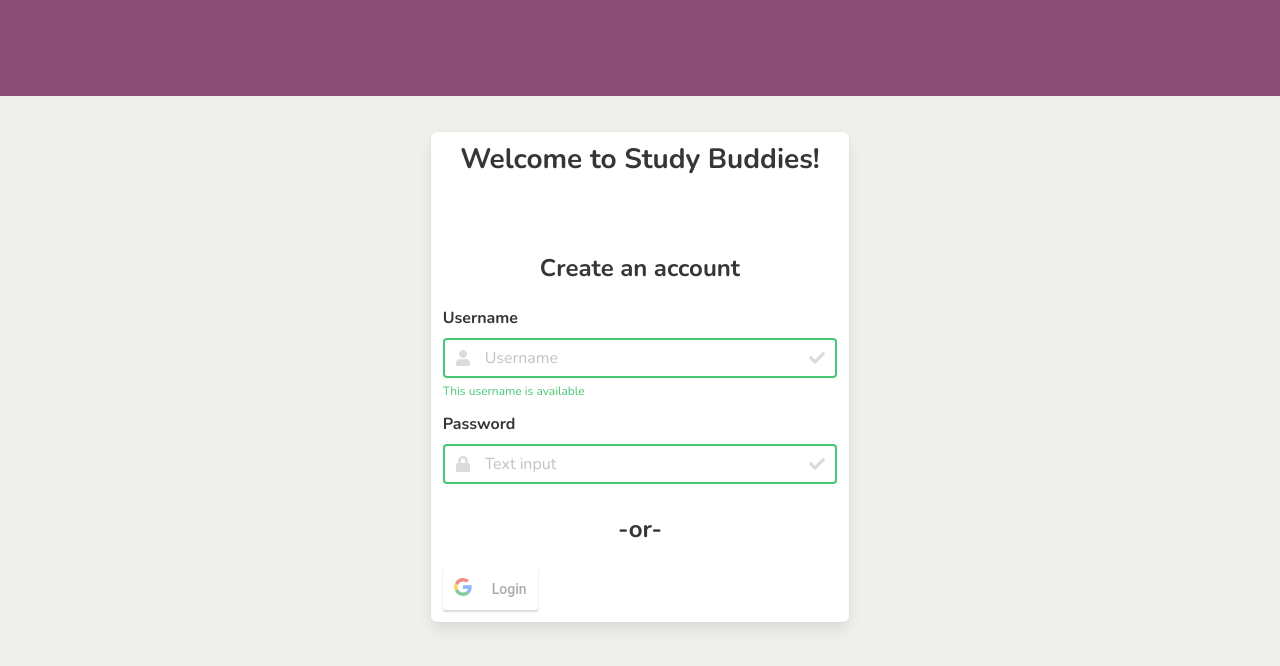
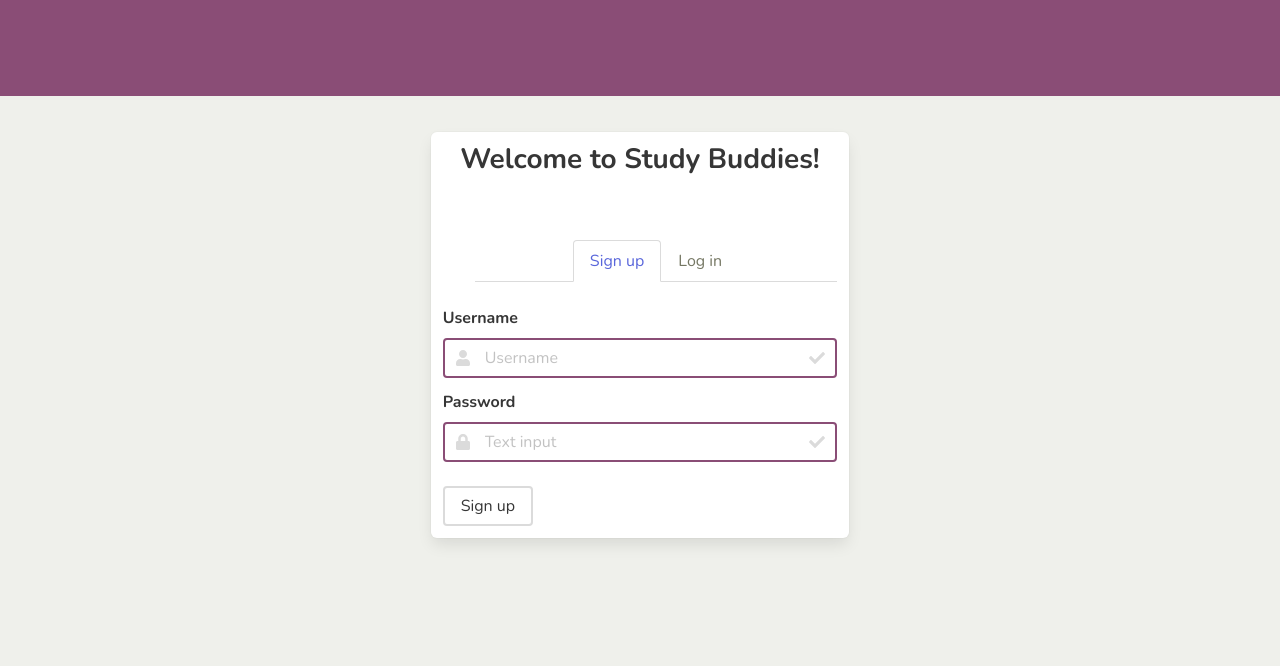
Before and after one commit to comp426final/StudyBuddiesFrontEnd, a React (Create React App) app: page / in a window 1280 px wide. Shown: the top 666 px of the page. Built offline with nearby package versions, Linux system fonts and the light colour scheme.

Commit message:
Landing Page updates

```diff
--- a/package.json
+++ b/package.json
@@ -4,6 +4,7 @@
   "private": true,
   "dependencies": {
     "@fortawesome/fontawesome-svg-core": "^1.2.25",
+    "@fortawesome/free-brands-svg-icons": "^5.11.2",
     "@fortawesome/free-solid-svg-icons": "^5.11.2",
     "@fortawesome/react-fontawesome": "^0.1.7",
     "axios": "^0.19.0",
--- a/sass/styles.scss
+++ b/sass/styles.scss
@@ -6,7 +6,7 @@
 
 // Set your brand colors
 $purple: #8A4D76;
-$pink: #FA7C91;
+$pink: rgb(89, 102, 219);
 $brown: #757763;
 $beige-light: #D0D1CD;
 $beige-lighter: #EFF0EB;
--- a/src/App.js
+++ b/src/App.js
@@ -10,6 +10,7 @@ import LandingPage from "./components/LandingPage";
 
 function App() {
   const [loggedIn, setLoggedIn] = useState(false);
+  const [googleUser, setGoogleUser] = useState(false);
   const [currentUser, setUser] = useState([]);
   const [currentClass, setClass] = useState("");
   const [loading, setLoading] = useState(false);
@@ -116,6 +117,7 @@ function App() {
       setLoading={setLoading}
       setUser={setUser}
       setClass={setClass}
+      setGoogleUser={setGoogleUser}
       currentUser={currentUser}
       />
     </React.Fragment>  )
--- a/src/components/LandingPage.js
+++ b/src/components/LandingPage.js
@@ -3,43 +3,54 @@ import React, { useState, useEffect } from "react";
 import { GoogleLogin } from "react-google-login";
 import axios from "axios";
 
-
 // import {axios} from "axios";
 
 function LandingPage(props) {
-
-  const [validPass, setValidPass] = useState(true);
-  const [validUser, setValidUser] = useState(true);
+  const [validPass, setValidPass] = useState("info");
+  const [validUser, setValidUser] = useState("info");
 
   const [username, setUsername] = useState("");
-  const [password, setPassword] = useState("agda;dlkjnan");
+  const [password, setPassword] = useState("");
+
+  const [signUpMode, setSignUpMode] = useState(true);
 
   //Use Effects
-  useEffect ( () => {
-    if ( password.length>8 ) {
-        setValidPass(true)
+  useEffect(() => {
+    if (password.length > 7) {
+      setValidPass("success");
+    } else if (password.length === 0) {
+      setValidPass("primary");
     } else {
-        setValidPass(false)
+      setValidPass("danger");
     }
-  },[password])
+  }, [password]);
 
-  useEffect ( () => {
-      if (username.length > 0 ) {
-        checkUser();
+  useEffect(() => {
+    if (signUpMode) {
+      if (username.length > 0) {
+        checkUser(result => {
+          if (result.status === 200) {
+            setValidUser("success");
           } else {
-          setValidUser(true);
+            setValidUser("danger");
           }
-  },[username])
+        });
+      } else if (username.length === 0) {
+        setValidUser("primary");
+      }
+    }
+  }, [username]);
 
   // Form update handlers
   const onUsernameChange = event => {
     const newVal = event.target.value;
     setUsername(newVal);
-  }
-  const onPasswordChange = (event) => {
+  };
+  const onPasswordChange = event => {
     const newVal = event.target.value;
     setPassword(newVal);
-}
+  };
+
   // Google Login Callbacks
   const loginRequest = () => {
     props.setLoading(true);
@@ -66,6 +77,18 @@ function LandingPage(props) {
       ],
       id: 0
     });
+    props.setGoogleUser(true);
+    setUsername(response.googleId);
+    setPassword(response.googleId);
+
+    checkUser(result => {
+      if (result.status === 200) {
+        logIn();
+      } else {
+        signUp();
+        logIn();
+      }
+    });
 
     props.setLoading(false);
   };
@@ -73,37 +96,147 @@ function LandingPage(props) {
     console.log(response);
   };
 
+  // Button handlers
+  async function onSignUp() {
+    props.setClass({
+      name: "placeholder",
+      messages: [
+        {
+          user: props.currentUser.givenName,
+          content: "test message",
+          id: 0
+        }
+      ],
+      announcements: [
+        {
+          user: props.currentUser.givenName,
+          content: "test announcement",
+          id: 0
+        }
+      ],
+      id: 0
+    });
+    await signUp();
+    await logIn();
+  }
+
+  function onLogIn() {
+    props.setClass({
+      name: "placeholder",
+      messages: [
+        {
+          user: props.currentUser.givenName,
+          content: "test message",
+          id: 0
+        }
+      ],
+      announcements: [
+        {
+          user: props.currentUser.givenName,
+          content: "test announcement",
+          id: 0
+        }
+      ],
+      id: 0
+    });
+    logIn();
+  }
+
   // API requests comp426-finalapi.herokuapp.com
-    async function checkUser () {
+  async function checkUser(callback) {
     const result = await axios({
-            method: "get",
-            url: `http://localhost:3001/public/checkUser?name=ted`,
-            params: {
+      method: "post",
+      url: `http://localhost:3001/account/checkUser`,
+      data: {
         name: username
       },
       headers: {
-                'Access-Control-Allow-Origin': '*',
-                'Content-Type': 'application/json',
-              },
+        "Access-Control-Allow-Origin": "*",
+        "Content-Type": "application/json"
+      }
     });
-
+    callback(result);
   }
 
-    const content = (<div className="App">
+  async function signUp() {
+    const result = await axios({
+      method: "post",
+      url: `http://localhost:3001/account/create`,
+      data: {
+        name: username,
+        pass: password
+      },
+      headers: {
+        "Access-Control-Allow-Origin": "*",
+        "Content-Type": "application/json"
+      }
+    });
+  }
+
+  async function logIn() {
+    const result = await axios({
+      method: "post",
+      url: `http://localhost:3001/account/login`,
+      data: {
+        name: username,
+        pass: password
+      },
+      headers: {
+        "Access-Control-Allow-Origin": "*",
+        "Content-Type": "application/json"
+      }
+    });
+    if (result.status === 200) {
+      props.setLoggedIn(true);
+    }
+  }
+
+  const content = (
+    <div className="App">
       <section className="hero is-primary">
         <div className="hero-body"></div>
       </section>
       <section className="section columns">
         <div className="box column is-offset-one-third is-one-third">
           <div className="content is-primary">
-          <h2 className="title has-text-centered">Welcome to Study Buddies!</h2>
-          <br/>
-          <h3 className="subtitle has-text-centered">Create an account</h3>
+            <h2 className="title has-text-centered">
+              Welcome to Study Buddies!
+            </h2>
+            <br />
+            <div className="tabs is-boxed is-centered">
+              <ul>
+                <li
+                  onClick={() => {
+                    setSignUpMode(true);
+                    checkUser(result => {
+                      console.log(result);
+                      if (result.status === 200) {
+                        setValidUser("success");
+                      } else {
+                        setValidUser("danger");
+                      }
+                    });
+                  }}
+                  className={`${signUpMode ? "is-active" : ""}`}
+                >
+                  <a>Sign up</a>
+                </li>
+                <li
+                  onClick={() => {
+                    setSignUpMode(false);
+                    setValidUser("primary");
+                  }}
+                  className={`${signUpMode ? "" : "is-active"}`}
+                >
+                  <a>Log in</a>
+                </li>
+              </ul>
+            </div>
             <div className="field">
               <label className="label">Username</label>
               <div className="control has-icons-left has-icons-right">
                 <input
-                className={`input ${validUser ? "is-success" : "is-danger"}`}
+                  className={`input is-${validUser}`}
                   type="text"
                   placeholder="Username"
                   onChange={onUsernameChange}
@@ -119,13 +252,17 @@ function LandingPage(props) {
                   </React.Fragment>
                 </span>
               </div>
-            <p className="help is-success">This username is available</p>
+              {validUser !== "danger" ? (
+                <div></div>
+              ) : (
+                <p className="help is-danger">User already exists</p>
+              )}
             </div>
             <div className="field">
               <label className="label">Password</label>
               <div className="control has-icons-left has-icons-right">
                 <input
-                className= {`input ${validPass ? "is-success" : "is-danger"}`}
+                  className={`input is-${validPass}`}
                   type="password"
                   placeholder="Text input"
                   onChange={onPasswordChange}
@@ -141,25 +278,52 @@ function LandingPage(props) {
                   </React.Fragment>
                 </span>
               </div>
-{validPass ?  <div></div> : <p className="help is-danger">Password must be at least 8 characters</p> }
+              {validPass !== "danger" ? (
+                <div></div>
+              ) : (
+                <p className="help is-danger">
+                  Password must be at least 8 characters
+                </p>
+              )}
             </div>
-          <h3 className="subtitle has-text-centered">-or-</h3>
+          </div>
+
+          <nav className="level">
+            {signUpMode ? (
+              <div className="level-left">
+                <button className="button level-item" onClick={onSignUp}>
+                  Sign up
+                </button>
+              </div>
+            ) : (
+              <div className="level-right">
+                <button className="button level-item" onClick={onLogIn}>
+                  Log in
+                </button>
                 <GoogleLogin
                   clientId="1094624501428-i10otiook503amuvr05dqjsvuop4pq8q.apps.googleusercontent.com"
-            buttonText="Login"
+                  render={renderProps => (
+                    <button
+                      className="button"
+                      onClick={renderProps.onClick}
+                      disabled={renderProps.disabled}
+                    >
+                      Log in with Google
+                    </button>
+                  )}
                   onRequest={loginRequest}
                   onSuccess={loginSuccess}
                   onFailure={loginFail}
                   cookiePolicy={"single_host_origin"}
                 />
               </div>
+            )}
+          </nav>
         </div>
       </section>
     </div>
   );
 
   return content;
-
-
 }
-export default LandingPage
+export default LandingPage;
--- a/src/index.js
+++ b/src/index.js
@@ -3,10 +3,12 @@ import ReactDOM from 'react-dom';
 import App from './App';
 import { library } from '@fortawesome/fontawesome-svg-core'
 import { faUser, faLock, faCheck, faBook } from '@fortawesome/free-solid-svg-icons'
+import { faGoogle } from '@fortawesome/free-brands-svg-icons'
 
 library.add(faUser);
 library.add(faLock);
 library.add(faCheck);
 library.add(faBook);
+library.add(faGoogle);
 
 ReactDOM.render(<App />, document.getElementById('root'));
```
Also changed, not shown: src/css/styles.css, 1 other file (tests, documents, lock files or other folders). Lines whose indentation alone changed are shown as unchanged.
